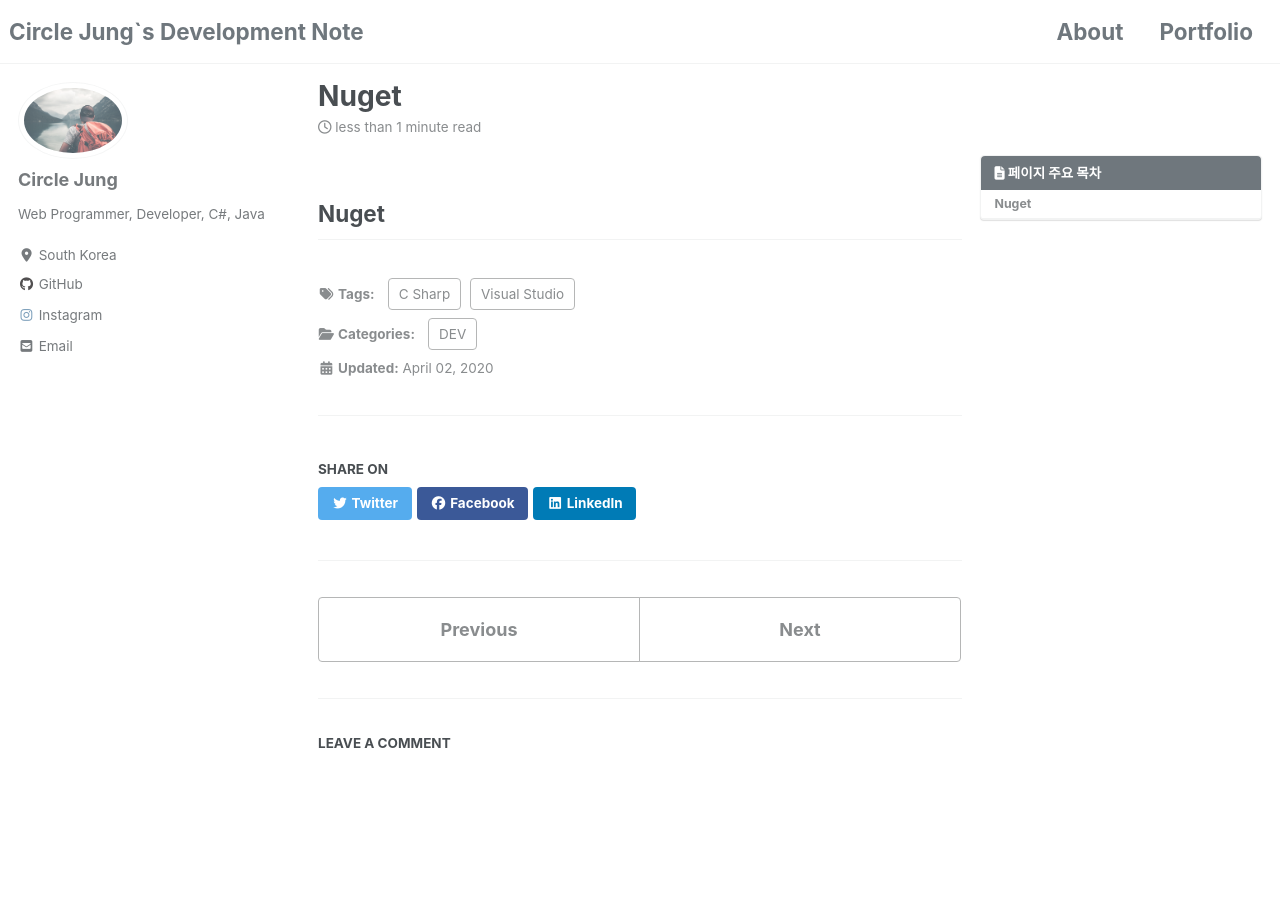
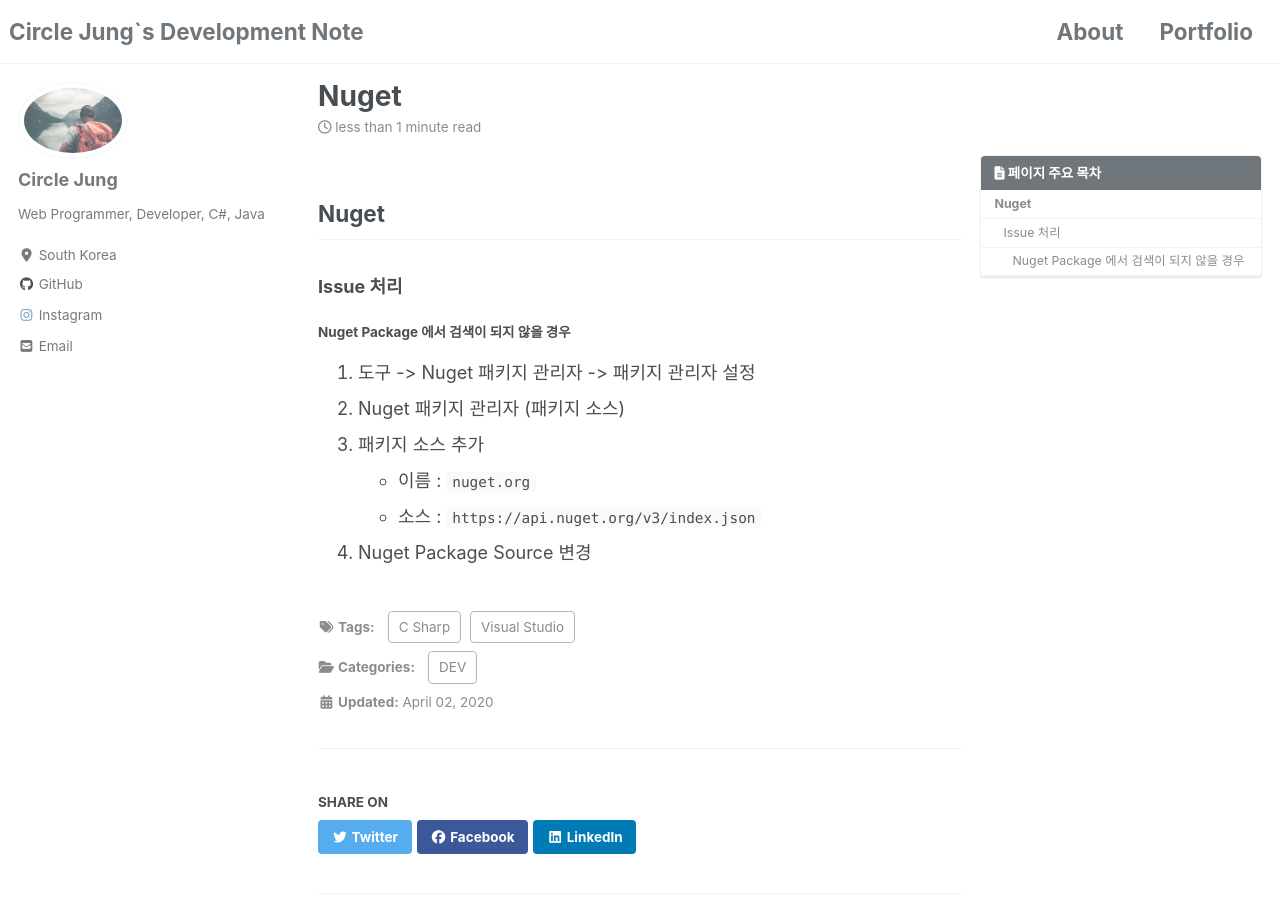
Before and after one commit to jwh0124/jwh0124.github.io, a Jekyll site: the page built from _posts/2020-04-02-nuget.md, in a window 1280 px wide and 900 px high. Built offline with Jekyll 4.4.1, drawn with Linux system fonts in a browser that asks for light colours; cached includes are drawn as plain includes; nearby versions of some CDN libraries; comment, search, counter and statistics services are not loaded.

Commit message:
+ update info

```diff
--- a/_posts/2020-04-02-nuget.md
+++ b/_posts/2020-04-02-nuget.md
@@ -15,3 +15,14 @@ last_modified_at: 2020-04-02T12:30:00
 ---
 
 ## Nuget ##
+
+### Issue 처리 ###
+
+#### Nuget Package 에서 검색이 되지 않을 경우 ####
+
+1. 도구 -> Nuget 패키지 관리자 -> 패키지 관리자 설정
+2. Nuget 패키지 관리자 (패키지 소스)
+3. 패키지 소스 추가
+    * 이름 : `nuget.org`
+    * 소스 : `https://api.nuget.org/v3/index.json`
+4. Nuget Package Source 변경
```
Also changed, not shown: _posts/2020-01-17-rest_api.md (+0 -1 lines), _posts/2020-01-21-interface.md (deleted, +0 -24 lines), _posts/2020-01-10-java_command.md (line endings or trailing spaces).
